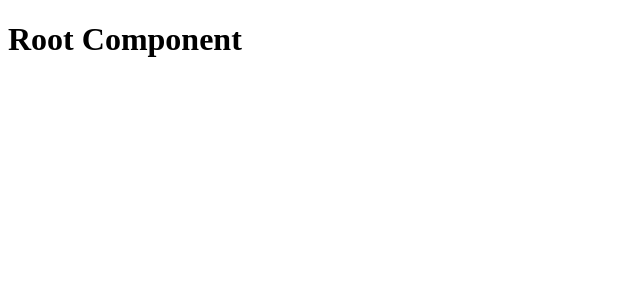
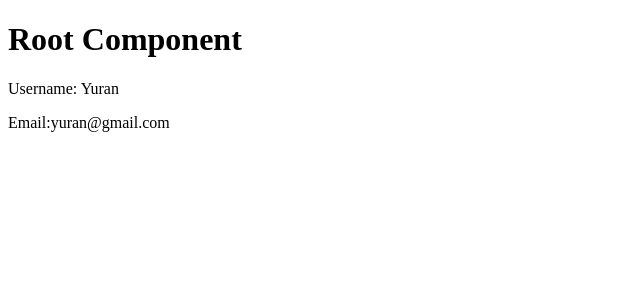
Before and after one commit to yuran-nhassengo/react-complete-01, a React (Vite) app: page / in a window 1280 px wide. Shown: the top 300 px of the page, without its empty margins (0-640 px from the left). Built offline with nearby package versions, Linux system fonts and the light colour scheme.

Commit message:
add UserProfile component

```diff
--- a/src/App.jsx
+++ b/src/App.jsx
@@ -1,9 +1,11 @@
+import { UserProfile } from "./components/UserProfile"
 
 
 export const App = () => {
 
     return <div>
         <h1>Root Component</h1>
+        <UserProfile/>
     </div>
 
 }
--- /dev/null
+++ b/src/components/UserProfile.jsx
@@ -0,0 +1,15 @@
+
+
+export const UserProfile = () =>{
+    return (
+
+    <section>
+            <p>Username: Yuran</p>
+            <div>
+                <span>Email:</span>
+                <span>yuran@gmail.com</span>
+            </div>
+    </section>
+
+    )
+}
--- a/src/main.jsx
+++ b/src/main.jsx
@@ -6,5 +6,5 @@ import { App } from './App'
 createRoot(document.getElementById('root')).render(
   <StrictMode>
    <App/>
-  </StrictMode>,
+  </StrictMode>
 )
```
